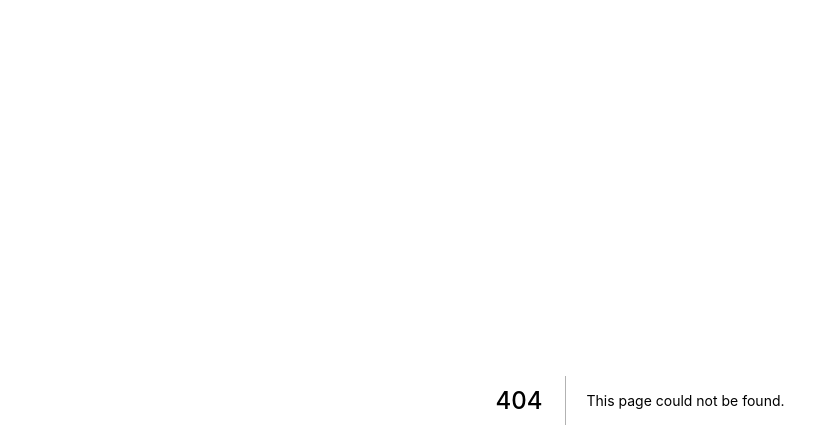
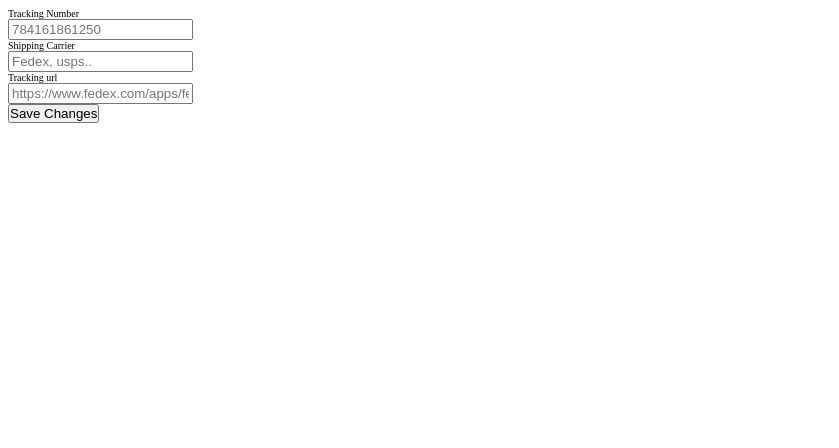
Before and after one commit to gecko25/dankport, a Next.js app: page /supplier/dashboard/components/TrackingUrlForm in a window 1280 px wide. Before the commit this address had no page. Shown: the top 448 px of the page, without its empty margins (0-839 px from the left). Built offline with nearby package versions, Linux system fonts and the light colour scheme.

Commit message:
Adding tracking information

```diff
--- /dev/null
+++ b/components/Input/Input.js
@@ -0,0 +1,32 @@
+import { ErrorMessage } from 'formik';
+import './Input.scss';
+
+
+const Error = (errors) => {
+	const key = Object.keys(errors)[0];
+	return (
+		<div style={{ color: 'red' }} className="Error">{errors[key]}</div>
+	);
+}
+
+const Input = ({
+	className,
+	type,
+  field, // { name, value, onChange, onBlur }
+  form, // { touched, errors } also values, setXXXX, handleXXXX, dirty, isValid, status, etc.
+	label,
+  ...props
+}) => {
+	return (
+		<div>
+			<ErrorMessage name={field.name} component={Error} />
+			<div>{label}</div>
+			<input
+				className={`Input ${className}`}
+				type={type} {...field} {...props}
+			/>
+		</div>
+	)
+}
+
+export default Input;
--- a/components/index.js
+++ b/components/index.js
@@ -1,3 +1,5 @@
 export { default as Nav } from './Nav/Nav';
 export { default as Product } from './Product/Product';
+export { default as Input } from './Input/Input';
+
 export { default as Head } from './head';
--- a/package.json
+++ b/package.json
@@ -17,6 +17,7 @@
     "react-bootstrap": "^1.0.0-beta.12",
     "react-dom": "^16.8.6",
     "tracer": "^1.0.1",
-    "url": "^0.11.0"
+    "url": "^0.11.0",
+    "yup": "^0.27.0"
   }
 }
--- /dev/null
+++ b/pages/supplier/dashboard/components/TrackingUrlForm.js
@@ -0,0 +1,70 @@
+import Modal from 'react-bootstrap/Modal';
+import Button from 'react-bootstrap/Button';
+import { Formik, Field, Form, ErrorMessage } from 'formik';
+import { Input } from '../../../../components';
+import * as Yup from 'yup';
+
+
+const formValues = {
+	tracking_number: '',
+	shipping_carrier: '',
+	tracking_url: '',
+}
+
+const ValidationSchema = Yup.object().shape({
+  tracking_number: Yup.string()
+    .required('Required'),
+  shipping_carrier: Yup.string()
+    .required('Required'),
+  tracking_url: Yup.string()
+    .required('Required'),
+});
+
+const onSubmit = (values, actions) => {
+	console.error('submitting values..', values);
+	actions.setSubmitting(false);
+	// handleClose();
+}
+
+const TrackingUrlForm = () => (
+	<Formik
+		initialValues={formValues}
+		validationSchema={ValidationSchema}
+		onSubmit={onSubmit}
+		render={({ errors, status, touched, isSubmitting }) => (
+			<Form>
+				<Field
+					className="TrackingNumber"
+					component={Input}
+					type="text"
+					name="tracking_number"
+					placeholder="784161861250"
+					label="Tracking Number"
+				/>
+				<Field
+					component={Input}
+					type="text"
+					name="shipping_carrier"
+					placeholder="Fedex, usps.."
+					label="Shipping Carrier"
+				/>
+				<Field
+					component={Input}
+					type="text"
+					name="tracking_url"
+					placeholder="https://www.fedex.com/apps/fedextrack/?action=track&tracknumbers=784161861250&language=en&opco=FDEG&clientype=ivother"
+					label="Tracking url"
+				/>
+				<Button
+					type="submit"
+					disabled={isSubmitting}
+					variant="primary"
+				>
+					Save Changes
+				</Button>
+			</Form>
+		)}
+	/>
+)
+
+export default TrackingUrlForm;
```
Also changed, not shown: pages/supplier/dashboard/[supplier_id].js (+17 -21 lines), components/Input/Input.scss (added), 1 other file (tests, documents, lock files or other folders).
